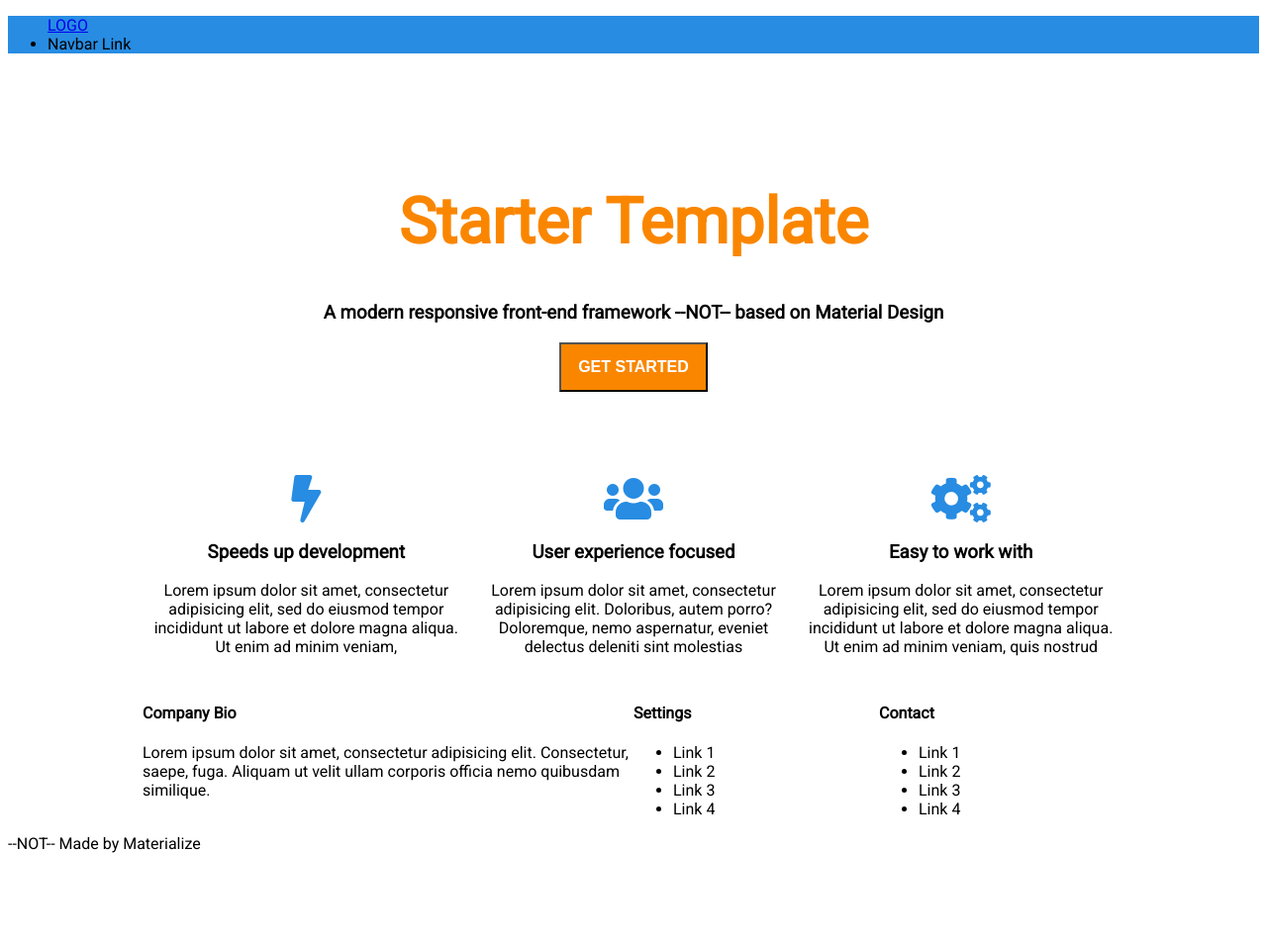
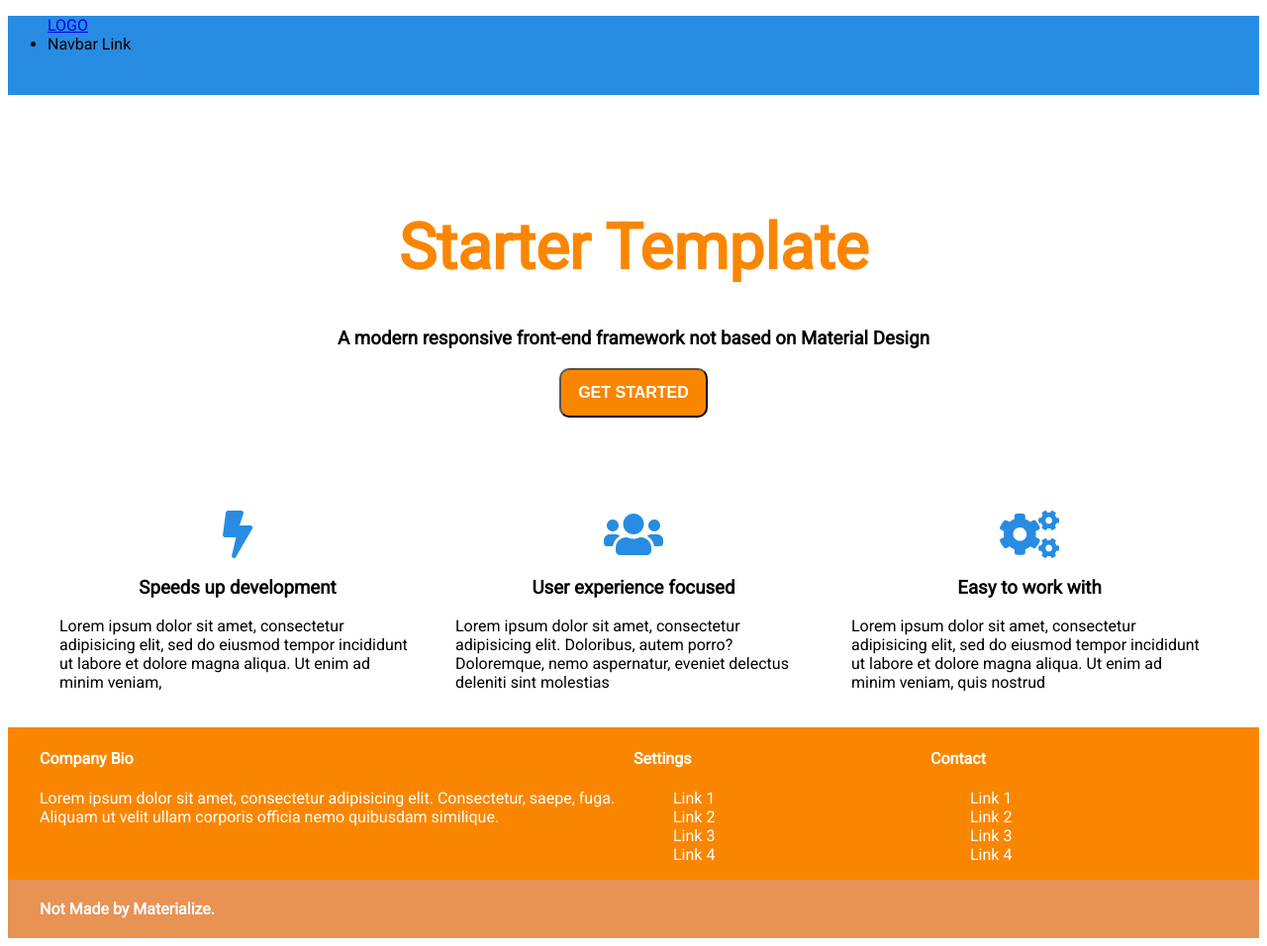
Before and after one commit to belcboo/Responsive-Template---codehid, a plain HTML site: page index.html in a window 1280 px wide. Shown: the whole page at 99% size. Before the commit the page ends 870 px from the top, so only its background shows below. Drawn offline with Linux system fonts and the light colour scheme.

Commit message:
Upgrade to SASS. @Media 1200 partially added.

```diff
--- /dev/null
+++ b/assets/css/styles-orig.css
@@ -0,0 +1,71 @@
+body {
+  font-family: 'Roboto', sans-serif;
+}
+
+header {
+  background-color: #278ce2;
+}
+
+.mothercontainer {
+  width: 992px;
+  margin-left: auto;
+  margin-right: auto;
+}
+
+.container-1 {
+  display: flex;
+  align-items: center;
+  height: 400px;
+}
+
+.container-1 div {
+  flex: 1;
+  text-align: center;
+}
+
+h1{
+  font-size: 4rem;
+  color: #fa8600
+}
+
+button{
+  width: 150px;
+  height: 50px;
+  font-weight: bold;
+  font-size: 1rem;
+  color: white;
+  background-color: #fa8600;
+}
+
+.container-2, .container-3 {
+  display: flex;
+}
+
+
+.container-2 div {
+  padding: 10px;
+  text-align: center;
+}
+
+i {
+  color: #278ce2;
+  font-size: 3rem;
+}
+
+/* Container 2 Boxes */
+.box-2, .box-3, .box-4 {
+  flex: 1;
+}
+
+/* Container 3 Boxes */
+.box-5 {
+  flex: 2;
+}
+
+.box-6 {
+  flex: 1;
+}
+
+.box-7 {
+  flex: 1;
+}
--- /dev/null
+++ b/assets/sass/_colors.scss
@@ -0,0 +1,3 @@
+$col_blue: #278ce2;
+$col_orange1: #fa8600;
+$col_orange2: #e89254;
--- /dev/null
+++ b/assets/sass/_fonts.scss
@@ -0,0 +1 @@
+$ff: 'Roboto', sans-serif;
--- /dev/null
+++ b/assets/sass/_mixins.scss
@@ -0,0 +1,5 @@
+@mixin border-radius($radius) {
+  -webkit-border-radius: $radius;
+  -ms-border-radius: $radius;
+  border-radius: $radius;
+}
--- /dev/null
+++ b/assets/sass/styles.scss
@@ -0,0 +1,111 @@
+@import 'fonts';
+@import 'colors';
+@import 'mixins';
+
+body {
+  font-family: $ff;
+}
+
+h1 {
+  color: $col_orange1;
+  font-size: 4rem;
+}
+
+i {
+  color: $col_blue;
+  font-size: 3rem;
+}
+
+button {
+  @include border-radius(10px);
+  background-color: $col_orange1;
+  color: white;
+  font-weight: bold;
+  width: 150px;
+  height: 50px;
+  font-size: 1rem;
+}
+
+header {
+  background-color: $col_blue;
+  height: 80px;
+
+}
+footer{
+  .section1{
+    background-color: $col_orange1;
+  }
+
+  .section2{
+    background-color: $col_orange2;
+  }
+}
+
+// Small devices (landscape phones, 576px and up)
+@media (min-width: 576px) {}
+// Medium devices (tablets, 768px and up)
+@media (min-width: 768px) {}
+// Large devices (desktops, 992px and up)
+@media (min-width: 992px) {}
+// Extra large devices (large desktops, 1200px and up)
+@media (min-width: 1200px) {
+  .grid1 {
+    width: 1200px;
+    margin-left: auto;
+    margin-right: auto;
+  }
+
+  .container-1 {
+    display: flex;
+    align-items: center;
+    height: 400px;
+    div{
+      flex: 1;
+      text-align: center;
+    }
+  }
+
+  .container-2 {
+    display: flex;
+    text-align: center;
+
+    div {
+      flex: 1;
+      padding: 20px;
+
+      p {
+        text-align: left;
+      }
+    }
+  }
+
+  .container-3 {
+    display: flex;
+    width: 1200px;
+    margin-left: auto;
+    margin-right: auto;
+    color: white;
+    .box-5 {
+      flex: 2;
+    }
+    .box-6, .box-7{
+      flex: 1;
+      ul li {
+        list-style-type: none;
+        text-align: left;
+      }
+    }
+  }
+
+  .base{
+    width: 1200px;
+    margin-left: auto;
+    margin-right: auto;
+    padding: 20px;
+    a {
+      color: white;
+      font-weight: bold;
+      text-decoration: none;
+    }
+  }
+}
--- a/index.html
+++ b/index.html
@@ -25,17 +25,17 @@
     </nav>
   </header>
 
-  <div class="mothercontainer">
+  <div class="grid1">
     <div class="container-1">
       <div class="box-1">
         <h1>Starter Template</h1>
-        <h3>A modern responsive front-end framework --NOT-- based on Material Design</h3>
+        <h3>A modern responsive front-end framework not based on Material Design</h3>
         <button type="button" name="button">GET STARTED</button>
       </div>
     </div>
 
     <div class="container-2">
-      <div class="box-2">
+      <div class="box-c2">
         <i class="fas fa-bolt"></i>
         <h3>Speeds up development</h3>
         <p>
@@ -43,7 +43,7 @@
           tempor incididunt ut labore et dolore magna aliqua. Ut enim ad minim veniam,
         </p>
       </div>
-      <div class="box-3">
+      <div class="box-c2">
         <i class="fas fa-users"></i>
         <h3>User experience focused</h3>
         <p>
@@ -51,7 +51,7 @@
           porro? Doloremque, nemo aspernatur, eveniet delectus deleniti sint molestias
         </p>
       </div>
-      <div class="box-4">
+      <div class="box-c2">
         <i class="fas fa-cogs"></i>
         <h3>Easy to work with</h3>
         <p>
@@ -61,6 +61,12 @@
       </div>
     </div>
 
+
+
+  </div>
+
+  <footer>
+    <div class="section1">
       <div class="container-3">
         <div class="box-5">
           <h4>Company Bio</h4>
@@ -88,11 +94,13 @@
           </ul>
         </div>
       </div>
-
+    </div>
+    <div class="section2">
+      <div class="base">
+        <a href="#" id="ref">Not Made by Materialize.</a>
+      </div>
     </div>
 
-  <footer>
-    --NOT-- Made by Materialize
   </footer>
 
 
```
Also changed, not shown: assets/css/styles.css, assets/sass/styles.css (deleted). Lines whose indentation alone changed are shown as unchanged.
